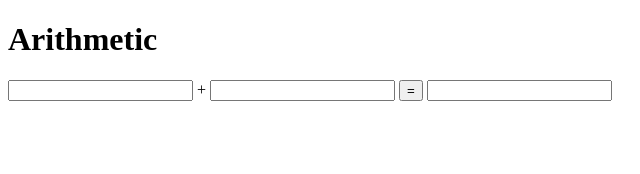
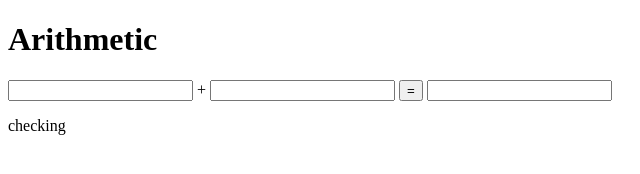
Before and after one commit to aniket2468/arithmetic-service, a website: page index.html in a window 1280 px wide. Shown: the full height of the page, 0-640 px from the left. Drawn offline with Linux system fonts and the light colour scheme.

Commit message:
Index file update

```diff
--- a/index.html
+++ b/index.html
@@ -12,6 +12,7 @@
     <input type="number" id="two" name="two">
     <button onclick="add()">=</button>
     <input id="res" readonly></p>
+    <p>checking</p>
 
         <script>
             async function add() {
```
